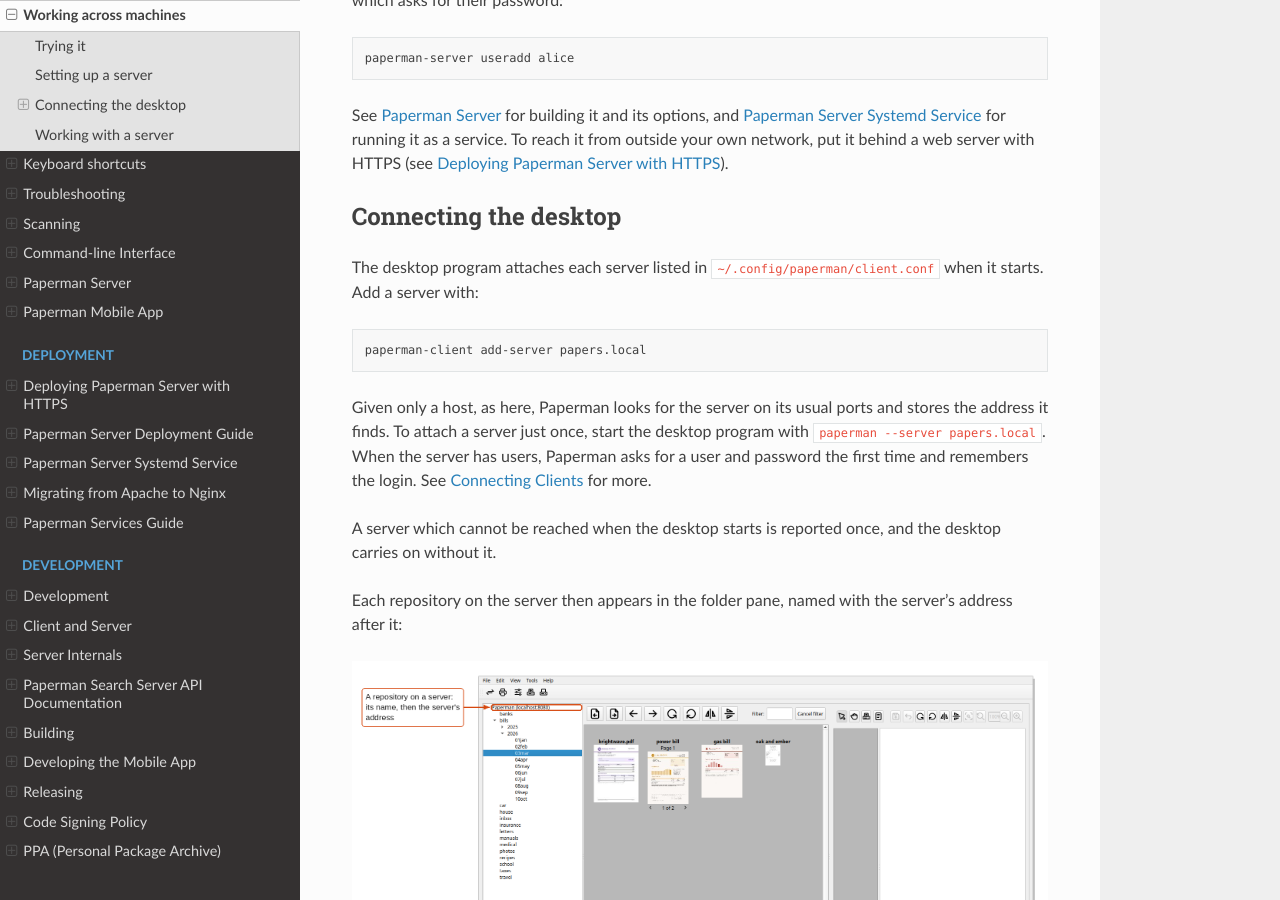
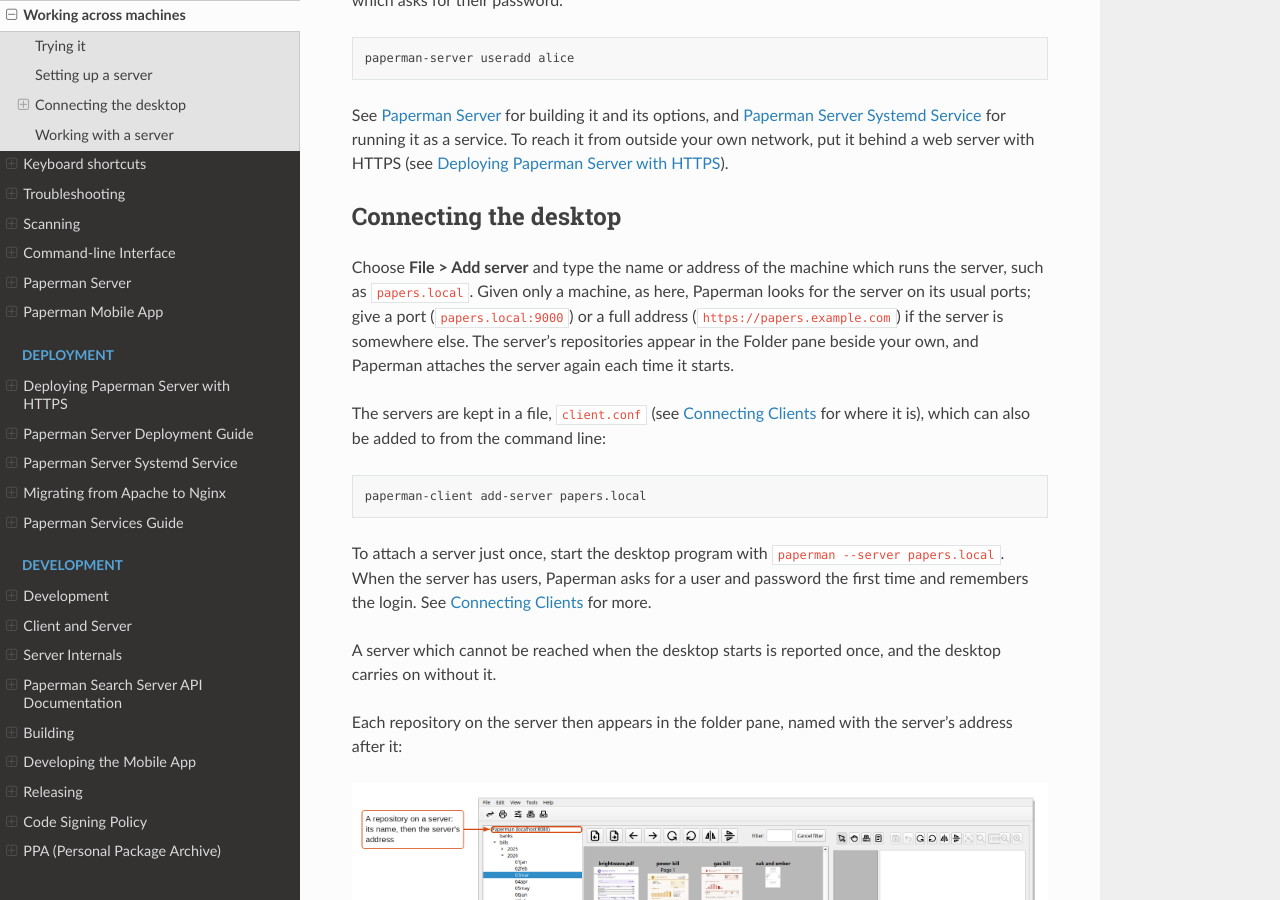
Before and after one commit to sjg20/paperman, a Sphinx documentation site: the page built from doc/network.rst, in a window 1280 px wide and 900 px high, scrolled down 1553 px. Built offline with Sphinx 7.4.7 and the Read the Docs theme 3.1.0, drawn with Linux system fonts in a browser that asks for light colours.

Commit message:
doc: Describe Add server and where the list of servers is
The user guide tells the reader to add a server with paperman-client,
which is not there in every package, and gives one place for the file
which lists the servers, although it differs on each system.

Describe File > Add server as the way to attach a server, keeping the
command for those who want it, and give the file's place on each system
along with the variable which overrides it.

Co-developed-by: Claude Fable 5.2 <noreply@anthropic.com>
Claude-Session: https://claude.ai/code/session_01BxfLL7T8McSpFMMxYekitE

```diff
--- a/doc/history.rst
+++ b/doc/history.rst
@@ -21,6 +21,8 @@ Since 1.4.0 (not yet released)
 - each view mode of the page list keeps its own layout, and the one last
   chosen is used at the next start
 - a server's users can be limited to a part of a repository
+- File > Add server attaches a server from the desktop program and
+  remembers it
 - a check once a day for a newer version, which can be turned off in the
   options
 
--- a/doc/network.rst
+++ b/doc/network.rst
@@ -63,16 +63,24 @@ put it behind a web server with HTTPS (see :doc:`deployment`).
 Connecting the desktop
 ----------------------
 
-The desktop program attaches each server listed in
-``~/.config/paperman/client.conf`` when it starts. Add a server with:
+Choose **File > Add server** and type the name or address of the machine
+which runs the server, such as ``papers.local``. Given only a machine, as
+here, Paperman looks for the server on its usual ports; give a port
+(``papers.local:9000``) or a full address (``https://papers.example.com``)
+if the server is somewhere else. The server's repositories appear in the
+Folder pane beside your own, and Paperman attaches the server again each
+time it starts.
+
+The servers are kept in a file, ``client.conf`` (see `Connecting Clients
+<server.html#connecting-clients>`_ for where it is), which can also be
+added to from the command line:
 
 .. code:: bash
 
    paperman-client add-server papers.local
 
-Given only a host, as here, Paperman looks for the server on its usual
-ports and stores the address it finds. To attach a server just once,
-start the desktop program with ``paperman --server papers.local``. When
+To attach a server just once, start the desktop program with
+``paperman --server papers.local``. When
 the server has users, Paperman asks for a user and password the first
 time and remembers the login. See `Connecting Clients
 <server.html#connecting-clients>`_ for more.
```
Also changed, not shown: doc/server.rst (+15 -2 lines).
